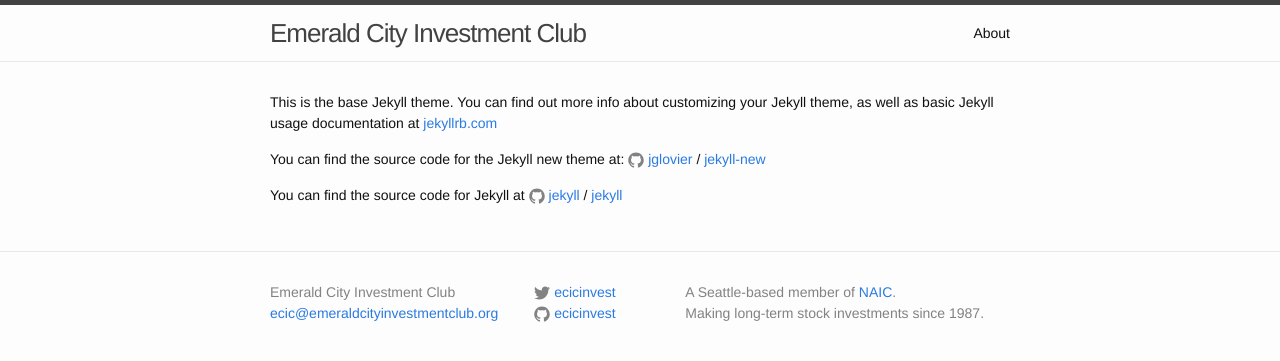
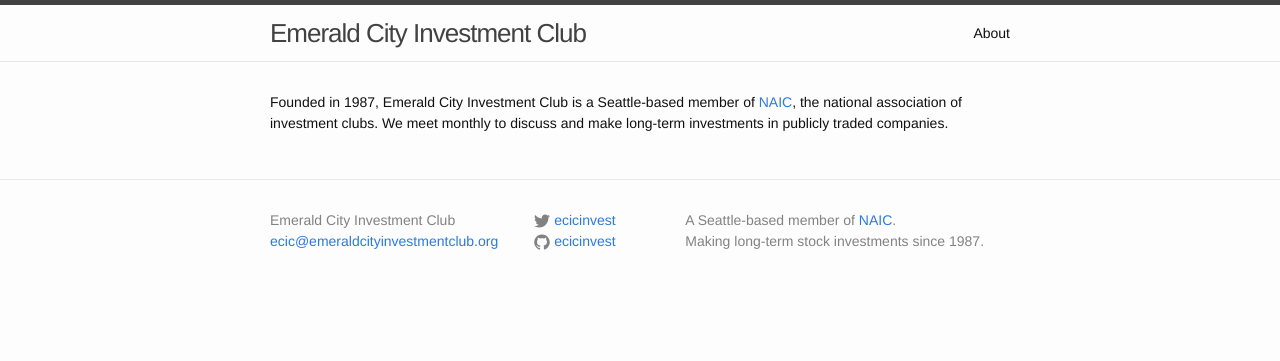
Before and after one commit to EmeraldCityInvestmentClub/emeraldcityinvestmentclub.github.io, a Jekyll site: the page built from about.md, in a window 1280 px wide. Shown: the top 361 px of the page. Built offline with Jekyll 4.4.1, drawn with Linux system fonts in a browser that asks for light colours.

Commit message:
About page

```diff
--- a/about.md
+++ b/about.md
@@ -4,12 +4,7 @@
 permalink: /about/
 ---
 
-This is the base Jekyll theme. You can find out more info about customizing your Jekyll theme, as well as basic Jekyll usage documentation at [jekyllrb.com](http://jekyllrb.com/)
-
-You can find the source code for the Jekyll new theme at:
-{% include icon-github.html username="jglovier" %} /
-[jekyll-new](https://github.com/jglovier/jekyll-new)
-
-You can find the source code for Jekyll at
-{% include icon-github.html username="jekyll" %} /
-[jekyll](https://github.com/jekyll/jekyll)
+Founded in 1987, Emerald City Investment Club is a Seattle-based member of
+[NAIC](https://www.betterinvesting.org/), the national association of
+investment clubs. We meet monthly to discuss and make long-term investments in
+publicly traded companies.
```
